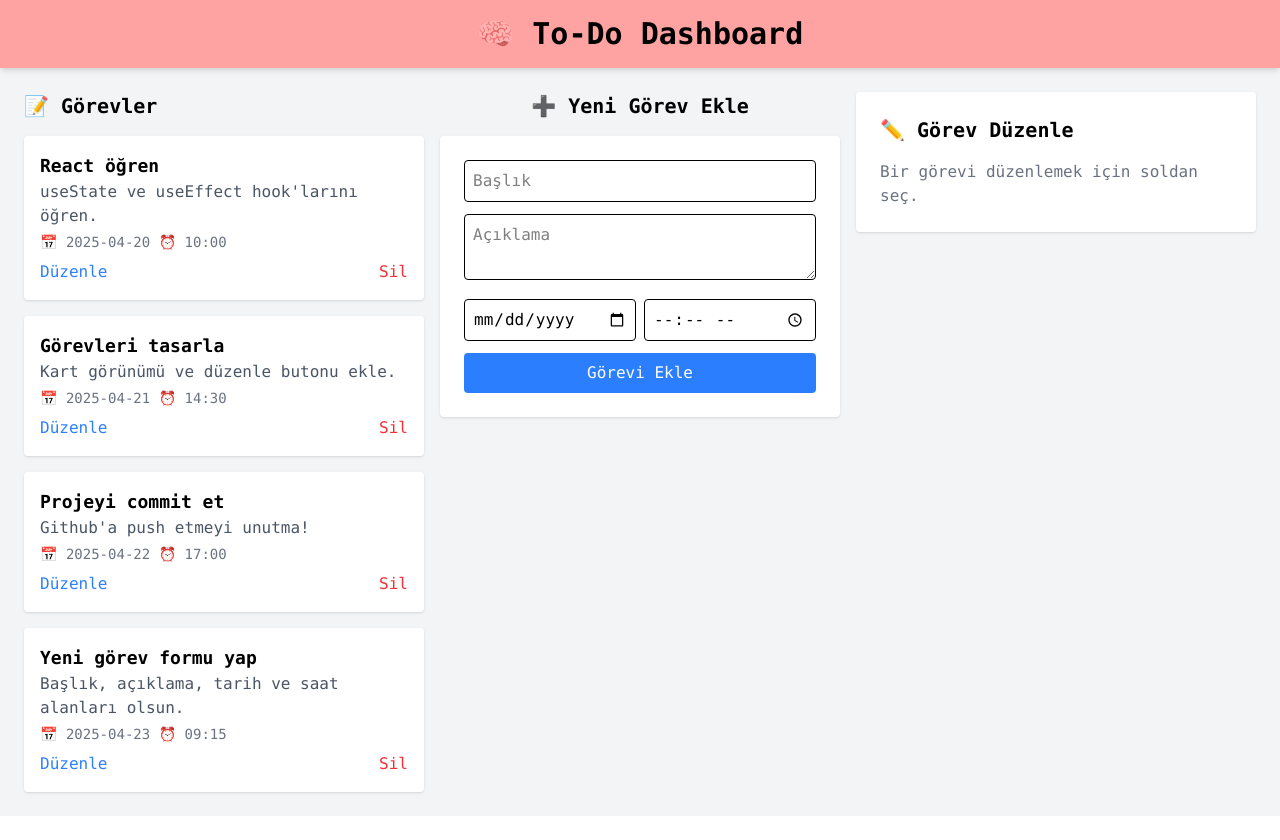
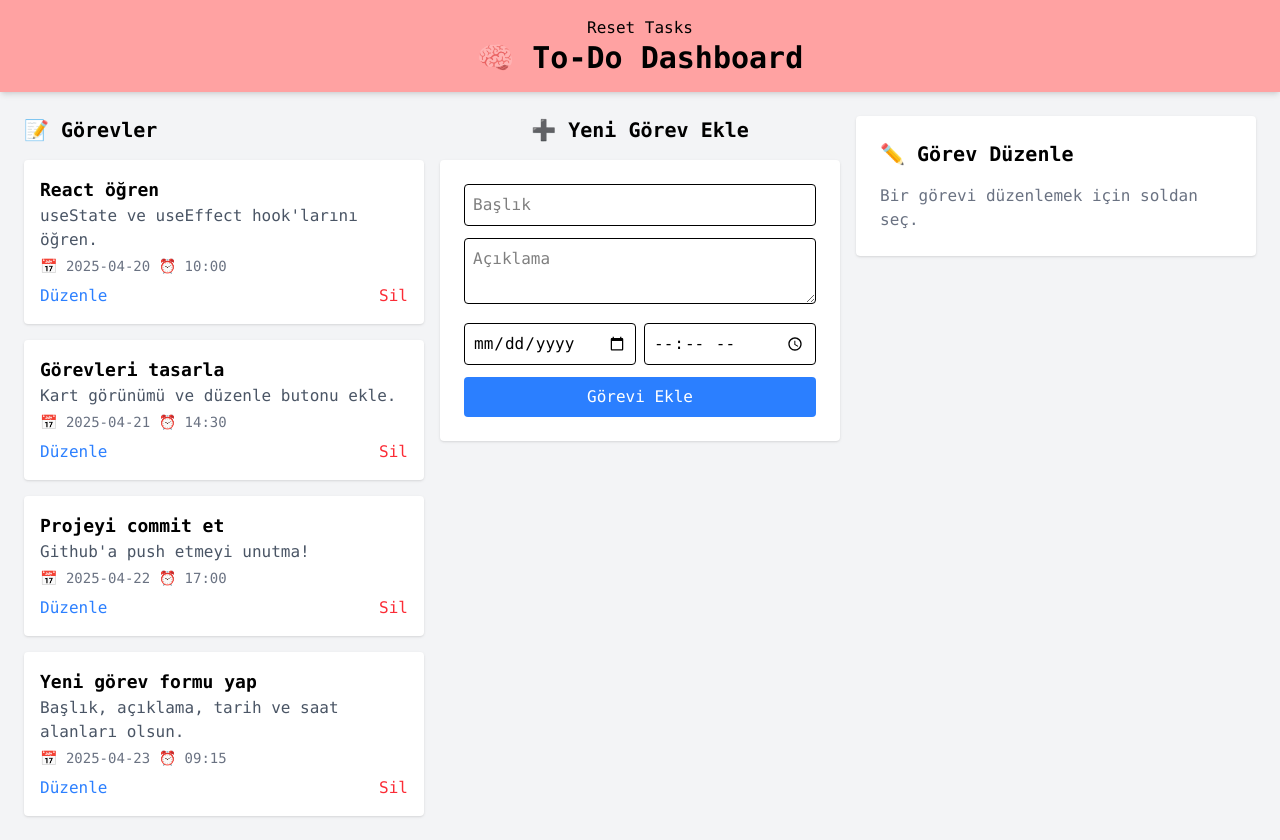
Before and after one commit to BerenSaglam41/To-Do-React, a React (Vite) app in the folder My-Project/: page / in a window 1280 px wide. Before the commit the page ends 816 px from the top, so only its background shows below. Built offline with nearby package versions, Linux system fonts and the light colour scheme.

Commit message:
Changes.

```diff
--- a/My-Project/src/compoments/header.jsx
+++ b/My-Project/src/compoments/header.jsx
@@ -1,9 +1,12 @@
-import React from 'react';
+import React, { useContext } from 'react';
+import { AppContext } from '../context/AppContext';
 
 const Header = () => {
+  const {resetTasks} = useContext(AppContext);
   return (
     <div>
       <header className="bg-red-300 p-4 text-center shadow-md">
+        <button onClick={()=>resetTasks()}>Reset Tasks</button>
         <h1 className="text-3xl font-bold">🧠 To-Do Dashboard</h1>
       </header>
     </div>
--- a/My-Project/src/context/AppContext.jsx
+++ b/My-Project/src/context/AppContext.jsx
@@ -15,6 +15,11 @@ export const AppContextProvider = (props) => {
       date: "",
       time: "",
   });
+
+  const resetTasks = async () => {
+      setTasks([...Tasks]);
+      localStorage.removeItem("tasks");
+  }
 
   const fetchTasks = async () => {
     if(tasks.length === 0 ){
@@ -38,6 +43,7 @@ export const AppContextProvider = (props) => {
     tasks,setTasks,
     editingTask,setEditingTask,
     newTask,setNewTask,
+    resetTasks,
   };
 
   return (
```
